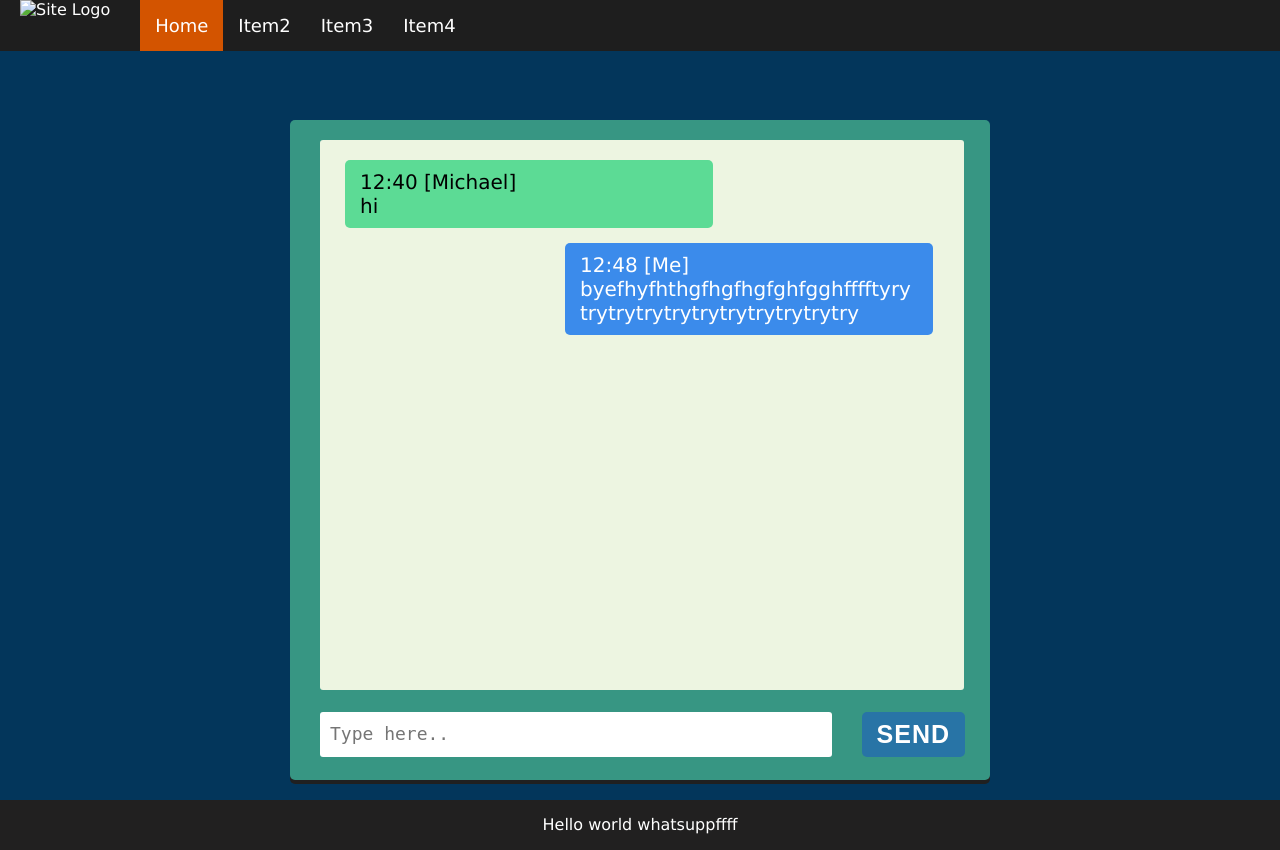
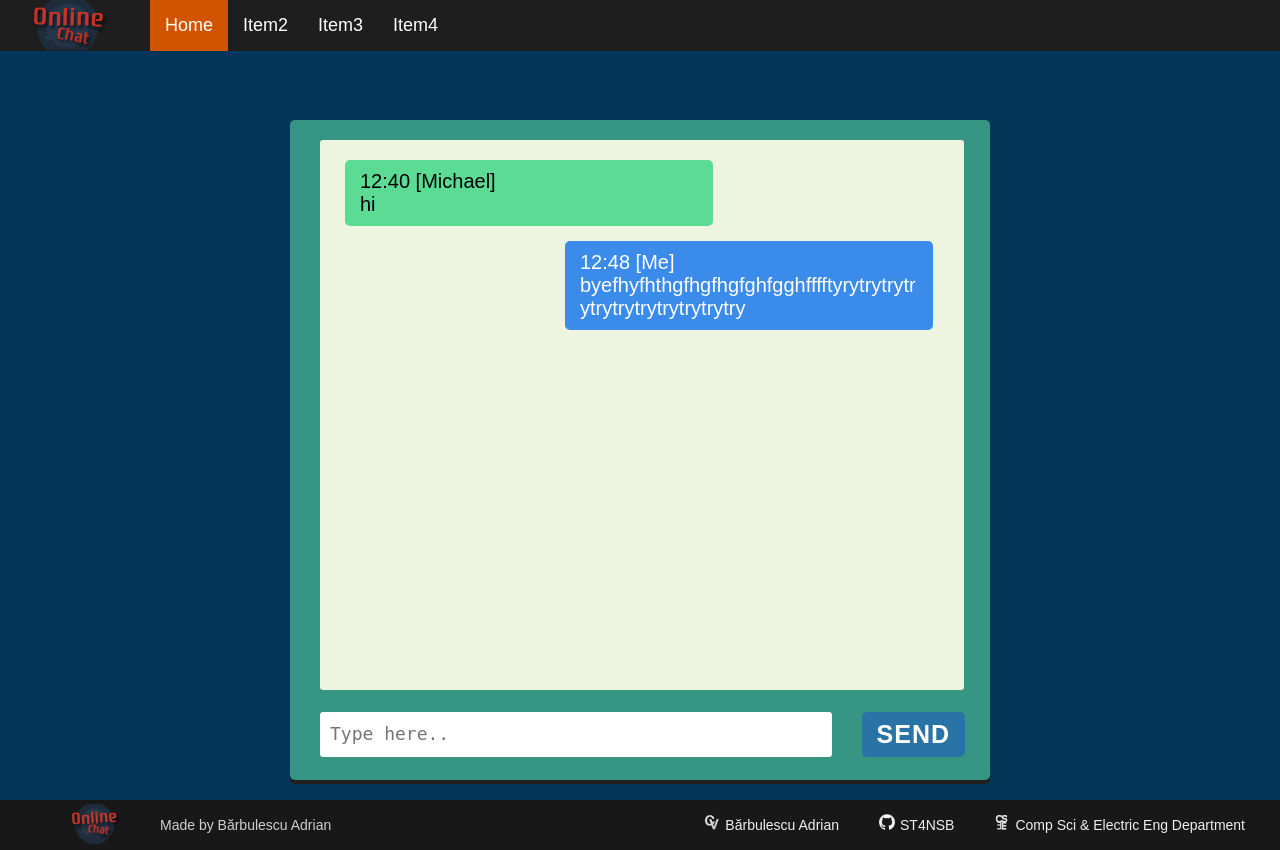
Before and after one commit to ST4NSB/chat-online, a PHP site: page / in a window 1280 px wide. Run offline with PHP 8.4, Linux system fonts and the light colour scheme; some libraries are stand-ins or nearby versions.

Commit message:
Some more updates at the footer

```diff
--- a/assets/css/footer.css
+++ b/assets/css/footer.css
@@ -1,6 +1,47 @@
 .footer {
-  background: #212020;
-  color: white;
+  background: #191818;
+  color: #D0D0D0;
   line-height: 50px;
-  text-align: center;
+  padding-left: 40px;
+  font-size: 14px;
 }
+
+.footer__logo {
+  padding-top: 4px;
+  float: left;
+  margin-right: 30px;
+  margin-left: 20px;
+}
+
+.details {
+  text-align: right;
+  float: right;
+  padding-right: 25px;
+}
+
+.miniimg {
+  height: 16px;
+  width: 16px;
+}
+
+.footer__links {
+  text-decoration: none;
+  color: #F0F0F0;
+  padding-left: 5px;
+}
+
+.footer__links:hover {
+  color: #BEBEBE;
+}
+
+.footer__nav {
+  list-style-type: none;
+  padding: 0;
+  margin: 0;
+}
+
+.footer__nav__item {
+  float: left;
+  padding-left: 30px;
+  padding-right: 10px;
+}
--- a/assets/css/main.css
+++ b/assets/css/main.css
@@ -9,5 +9,5 @@ html, body {
 
 body {
 	background-color: #03365b;
-	font-family: "Verdana", "Helvetica", "Tahoma", "Arial";
+	font-family: "Arial", "Verdana", "Tahoma";
 }
--- a/index.html
+++ b/index.html
@@ -15,7 +15,7 @@
 <body>
 
   <header class="header">
-    <img class="header__logo" src="http://via.placeholder.com/100x50" alt="Site Logo">
+    <img class="header__logo" src="assets/images/headerlogo.png" alt="Logo">
     <nav class="nav">
       <ul class="nav__wrapper">
         <li class="nav__item"><a href="#" class="nav__link active">Home</a></li>
@@ -55,8 +55,17 @@
 
 
 
+
   <footer class="footer">
-    Hello world whatsuppffff
+    <img class="footer__logo" src="assets/images/footerlogo.png" alt="Logo">
+    Made by Bărbulescu Adrian
+    <div class="details">
+      <ul class="footer__nav">
+      <li class="footer__nav__item"><img class="miniimg" src="assets/images/cv-logo.png" alt="CV Logo"><a class="footer__links" href="http://webspace.ulbsibiu.ro/adrian.barbulescu/">Bărbulescu Adrian</a></li>
+      <li class="footer__nav__item"><img class="miniimg" src="assets/images/github-logo.png" alt="Github Logo"><a class="footer__links" href="https://github.com/ST4NSB">ST4NSB</a></li>
+      <li class="footer__nav__item"><img class="miniimg" src="assets/images/csac-logo.png" alt="CSAC Logo"><a class="footer__links" href="http://csac.ulbsibiu.ro/">Comp Sci & Electric Eng Department</a></li>
+      </ul>
+    </div>
   </footer>
 
 </body>
```
Also changed, not shown: assets/images/csac-logo.png (added), assets/images/cv-logo.png (added), assets/images/favicon.png, assets/images/footerlogo.png (added), assets/images/github-logo.png (added), assets/images/headerlogo.png (added).
